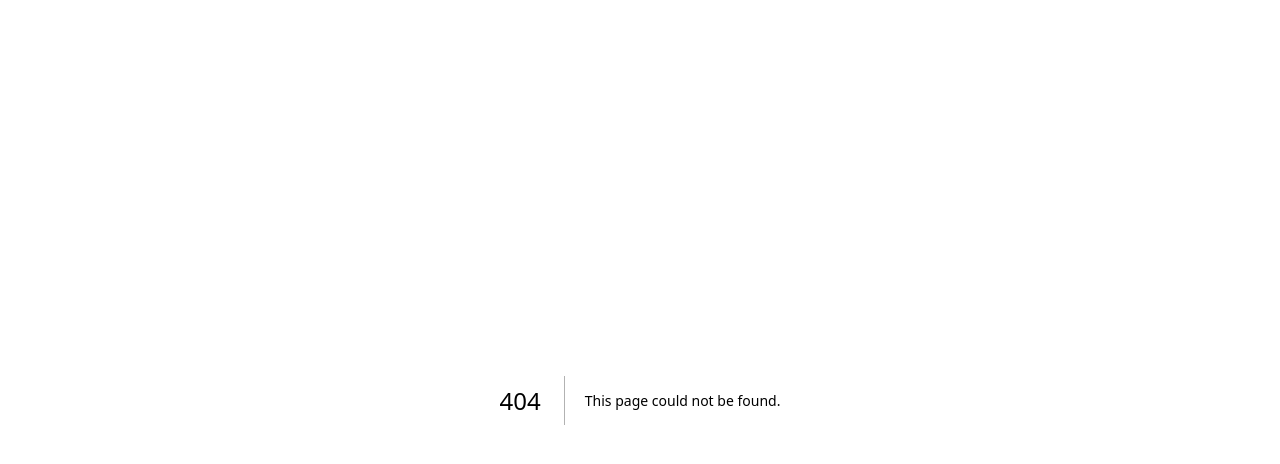
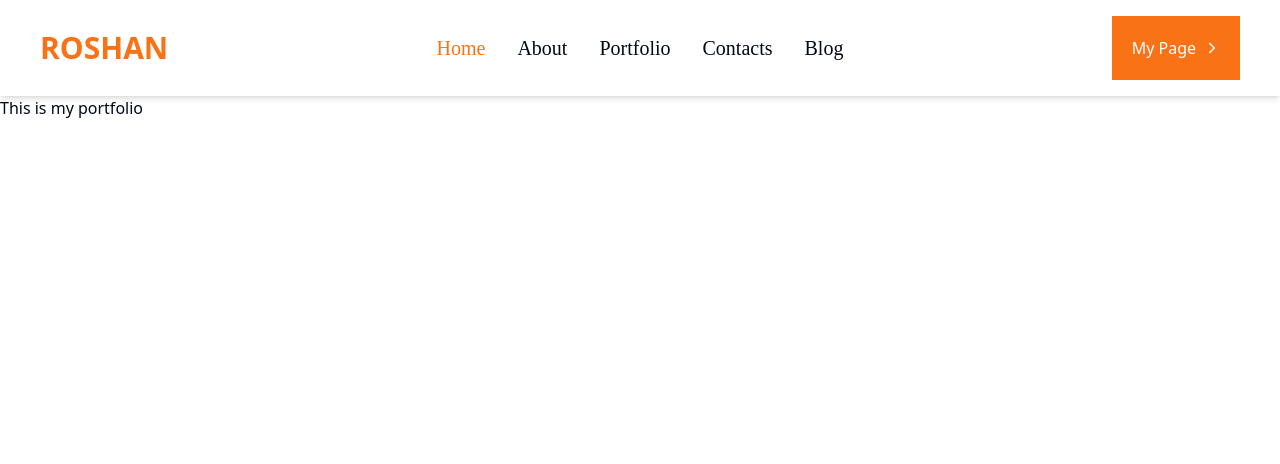
Before and after one commit to roshan-42/new-portfolio, a Next.js app: page /portfolio in a window 1280 px wide. Before the commit this address had no page. Shown: the top 464 px of the page. Built offline with nearby package versions, Linux system fonts and the light colour scheme.

Commit message:
new portfoilo account on process.

```diff
--- /dev/null
+++ b/app/Second/Navbar.tsx
@@ -0,0 +1,25 @@
+"use client";
+
+import { IoIosArrowForward } from "react-icons/io";
+
+export default function Navbar() {
+  return (
+    <div className="bg-white h-24 shadow-md flex justify-between items-center px-10">
+      <div className="text-3xl font-bold text-orange-500">ROSHAN</div>
+      <div className="flex gap-8 font-arvo text-xl">
+        <button className="text-orange-500">Home</button>
+        <button className="hover:text-orange-500 transition-all">About</button>
+        <button className="hover:text-orange-500 transition-all">
+          Portfolio
+        </button>
+        <button className="hover:text-orange-500 transition-all">
+          Contacts
+        </button>
+        <button className="hover:text-orange-500 transition-all">Blog</button>
+      </div>
+      <button className="bg-orange-500 flex items-center justify-center gap-2 text-white p-5 hover:text-orange-500 hover:border hover:border-orange-500 hover:bg-white transition-all ease-in-out hover:shadow-[8px_8px_0px_rgba(249,115,22,1)]">
+        My Page <IoIosArrowForward />
+      </button>
+    </div>
+  );
+}
--- /dev/null
+++ b/app/about/page.tsx
@@ -0,0 +1,11 @@
+"use client";
+import Link from "next/link";
+
+export default function About() {
+  return (
+    <div>
+      <h1>About Me</h1>
+      <Link href="/">Go Back to Home</Link>
+    </div>
+  );
+}
--- /dev/null
+++ b/app/portfolio/page.tsx
@@ -0,0 +1,12 @@
+"use client";
+import Link from "next/link";
+import Navbar from "../Second/Navbar";
+
+export default function Portfolio() {
+  return (
+    <div>
+      <Navbar />
+      <Link href="/">This is my portfolio</Link>
+    </div>
+  );
+}
--- a/tailwind.config.ts
+++ b/tailwind.config.ts
@@ -1,13 +1,13 @@
-import type { Config } from "tailwindcss"
+import type { Config } from "tailwindcss";
 
 const config = {
   darkMode: ["class"],
   content: [
-    './pages/**/*.{ts,tsx}',
-    './components/**/*.{ts,tsx}',
-    './app/**/*.{ts,tsx}',
-    './src/**/*.{ts,tsx}',
-	],
+    "./pages/**/*.{ts,tsx}",
+    "./components/**/*.{ts,tsx}",
+    "./app/**/*.{ts,tsx}",
+    "./src/**/*.{ts,tsx}",
+  ],
   prefix: "",
   theme: {
     container: {
@@ -53,6 +53,22 @@ const config = {
           foreground: "hsl(var(--card-foreground))",
         },
       },
+      fontFamily: {
+        arvo: ["Arvo", "serif"],
+        montserrat: ["Montserrat", "sans-serif"],
+        inter: ["Inter", "sans-serif"],
+        lexend: ["Lexend", "sans-serif"],
+        roboto: ["Roboto", "sans-serif"],
+        check: ['"Pixelify Sans"', "sans-serif"],
+        anton: ["'Anton'", "sans-serif"],
+        didact: ["'Didact Gothic'", "sans-serif"],
+        caveat: ["Caveat", "cursive"],
+        poppins: ["Poppins", "sans-serif"],
+        nunito: ["Nunito Sans", "sans-serif"],
+        annieUseYourTelescope: ['"Annie Use Your Telescope"', "cursive"],
+        kumbh: ["Kumbh Sans", "sans-serif"],
+        greatvibes: ["Great Vibes", "sans-serif"],
+      },
       borderRadius: {
         lg: "var(--radius)",
         md: "calc(var(--radius) - 2px)",
@@ -75,6 +91,6 @@ const config = {
     },
   },
   plugins: [require("tailwindcss-animate")],
-} satisfies Config
+} satisfies Config;
 
-export default config
+export default config;
```
